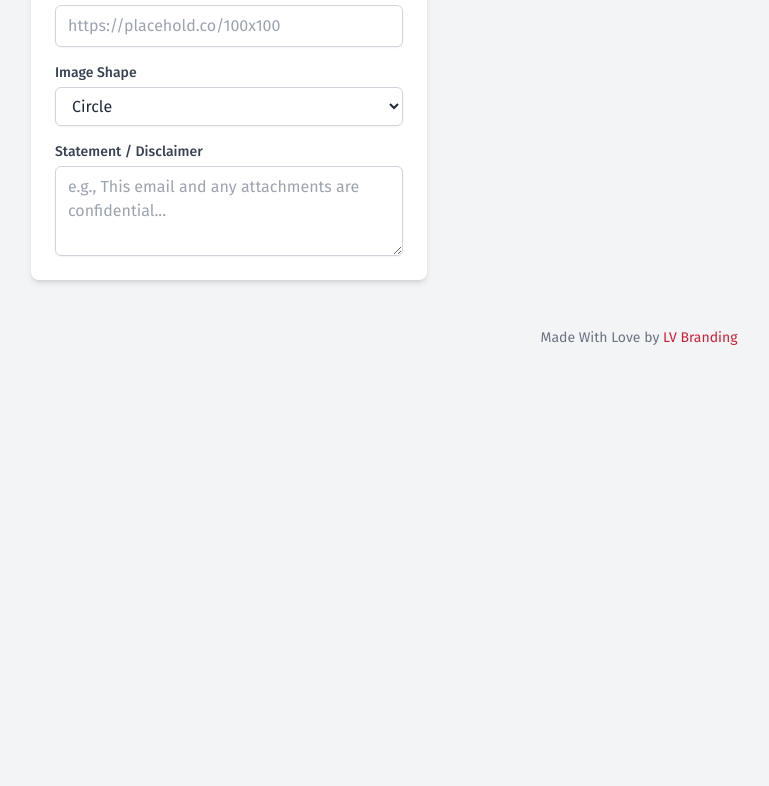
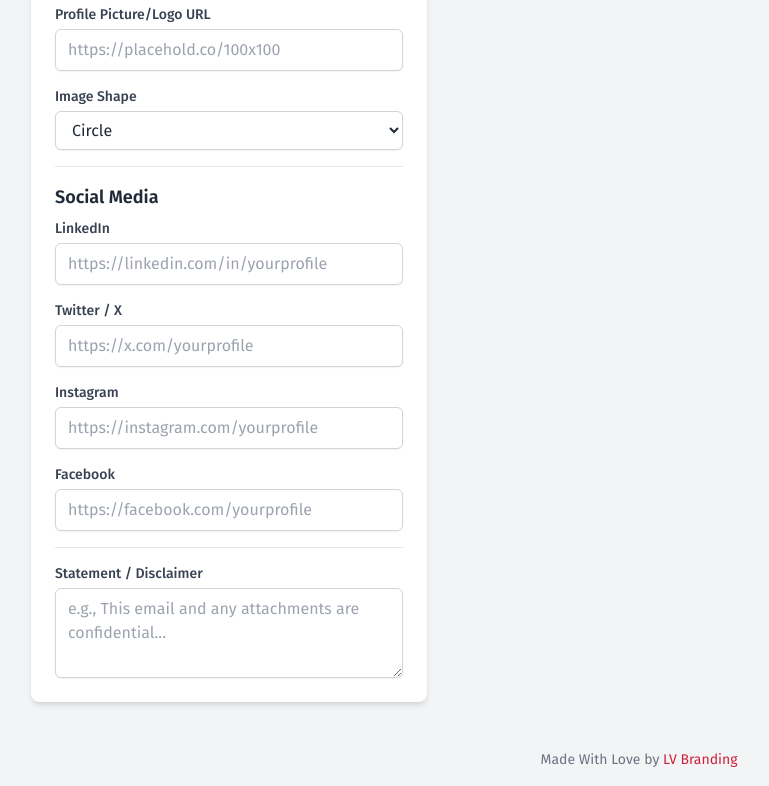
Before and after one commit to lvbranding-it/signature-generator, a plain HTML site: page index.html in a window 1280 px wide. Shown: the part 1011-1797 px from the top of the page, without its empty margins (1-770 px from the left). Before the commit the page ends 1375 px from the top, so only its background shows below. Drawn offline with nearby package versions, Linux system fonts and the light colour scheme.

```diff
--- a/index.html
+++ b/index.html
@@ -1,4 +1,5 @@
 <!DOCTYPE html>
+//Made with Love by LV branding Developed By Luis Velasquez//
 <html lang="en">
 <head>
     <meta charset="UTF-8">
@@ -121,7 +122,27 @@
                             <option value="standard">Standard (4:3)</option>
                         </select>
                     </div>
-                    <div>
+                    <!-- Social Media Inputs -->
+                    <div class="border-t pt-4">
+                        <h3 class="text-lg font-semibold mb-2">Social Media</h3>
+                        <div>
+                            <label for="linkedin" class="block text-sm font-medium text-gray-700">LinkedIn</label>
+                            <input type="url" id="linkedin" class="mt-1 block w-full px-3 py-2 bg-white border border-gray-300 rounded-md shadow-sm placeholder-gray-400 focus:outline-none focus-brand-ring focus:border-gray-300" placeholder="https://linkedin.com/in/yourprofile">
+                        </div>
+                         <div class="mt-4">
+                            <label for="twitter" class="block text-sm font-medium text-gray-700">Twitter / X</label>
+                            <input type="url" id="twitter" class="mt-1 block w-full px-3 py-2 bg-white border border-gray-300 rounded-md shadow-sm placeholder-gray-400 focus:outline-none focus-brand-ring focus:border-gray-300" placeholder="https://x.com/yourprofile">
+                        </div>
+                         <div class="mt-4">
+                            <label for="instagram" class="block text-sm font-medium text-gray-700">Instagram</label>
+                            <input type="url" id="instagram" class="mt-1 block w-full px-3 py-2 bg-white border border-gray-300 rounded-md shadow-sm placeholder-gray-400 focus:outline-none focus-brand-ring focus:border-gray-300" placeholder="https://instagram.com/yourprofile">
+                        </div>
+                         <div class="mt-4">
+                            <label for="facebook" class="block text-sm font-medium text-gray-700">Facebook</label>
+                            <input type="url" id="facebook" class="mt-1 block w-full px-3 py-2 bg-white border border-gray-300 rounded-md shadow-sm placeholder-gray-400 focus:outline-none focus-brand-ring focus:border-gray-300" placeholder="https://facebook.com/yourprofile">
+                        </div>
+                    </div>
+                    <div class="border-t pt-4">
                         <label for="statement" class="block text-sm font-medium text-gray-700">Statement / Disclaimer</label>
                         <textarea id="statement" rows="3" class="mt-1 block w-full px-3 py-2 bg-white border border-gray-300 rounded-md shadow-sm placeholder-gray-400 focus:outline-none focus-brand-ring focus:border-gray-300" placeholder="e.g., This email and any attachments are confidential..."></textarea>
                     </div>
@@ -154,6 +175,12 @@
                                             <p style="margin: 2px 0;"><strong>E:</strong> <a id="preview-email-link" href="mailto:john.doe@example.com" style="color: #cb2039; text-decoration: none;"><span id="preview-email">john.doe@example.com</span></a></p>
                                             <p style="margin: 2px 0;"><strong>W:</strong> <a id="preview-website-link" href="https://example.com" target="_blank" style="color: #cb2039; text-decoration: none;"><span id="preview-website">https://example.com</span></a></p>
                                         </div>
+                                    </td>
+                                </tr>
+                                <!-- Social Media Row -->
+                                <tr id="social-row" style="display: none;">
+                                    <td colspan="2" style="padding-top: 15px;">
+                                        <div id="preview-socials"></div>
                                     </td>
                                 </tr>
                                 <!-- Statement Row -->
@@ -193,6 +220,10 @@
         const fontStyleInput = document.getElementById('fontStyle');
         const accentColorInput = document.getElementById('accentColor');
         const imageShapeInput = document.getElementById('imageShape');
+        const linkedinInput = document.getElementById('linkedin');
+        const twitterInput = document.getElementById('twitter');
+        const instagramInput = document.getElementById('instagram');
+        const facebookInput = document.getElementById('facebook');
         const copyButton = document.getElementById('copyButton');
         const copySuccessMessage = document.getElementById('copy-success');
 
@@ -211,6 +242,8 @@
         const separator = document.getElementById('separator');
         const statementRow = document.getElementById('statement-row');
         const detailsCell = document.getElementById('details-cell');
+        const socialRow = document.getElementById('social-row');
+        const previewSocials = document.getElementById('preview-socials');
 
         // Function to update the preview
         function updatePreview() {
@@ -286,10 +319,37 @@
                     previewImage.style.height = '100px';
                     break;
             }
+
+            // Update Social Media Icons
+            previewSocials.innerHTML = ''; // Clear previous icons
+            let hasSocials = false;
+            const socialLinks = [
+                { url: linkedinInput.value, icon: 'linkedin', name: 'LinkedIn' },
+                { url: twitterInput.value, icon: 'x', name: 'Twitter' },
+                { url: instagramInput.value, icon: 'instagram', name: 'Instagram' },
+                { url: facebookInput.value, icon: 'facebook', name: 'Facebook' },
+            ];
+
+            socialLinks.forEach(social => {
+                if (social.url) {
+                    hasSocials = true;
+                    const iconHtml = `
+                        <a href="${social.url}" target="_blank" style="text-decoration: none; margin-right: 8px;">
+                            <img src="https://cdn.simpleicons.org/${social.icon}/888888" alt="${social.name}" width="24" height="24" style="display: inline-block;">
+                        </a>`;
+                    previewSocials.innerHTML += iconHtml;
+                }
+            });
+
+            socialRow.style.display = hasSocials ? 'table-row' : 'none';
         }
 
         // Add event listeners to all input fields to update the preview in real-time
-        const inputs = [fullNameInput, jobTitleInput, companyInput, phoneInput, emailInput, websiteInput, imageUrlInput, statementInput, fontStyleInput, accentColorInput, imageShapeInput];
+        const inputs = [
+            fullNameInput, jobTitleInput, companyInput, phoneInput, emailInput, websiteInput,
+            imageUrlInput, statementInput, fontStyleInput, accentColorInput, imageShapeInput,
+            linkedinInput, twitterInput, instagramInput, facebookInput
+        ];
         inputs.forEach(input => {
             input.addEventListener('input', updatePreview);
         });
```
